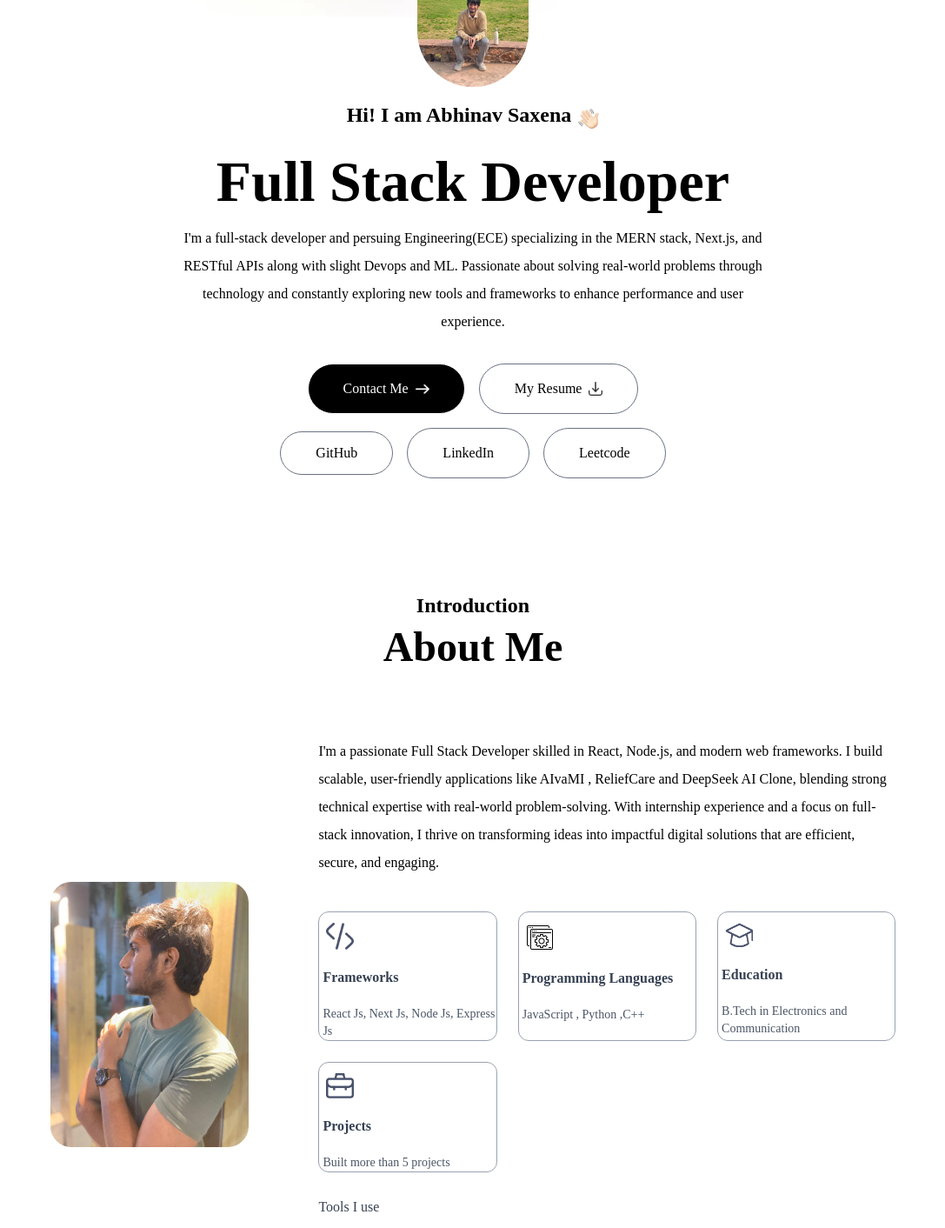
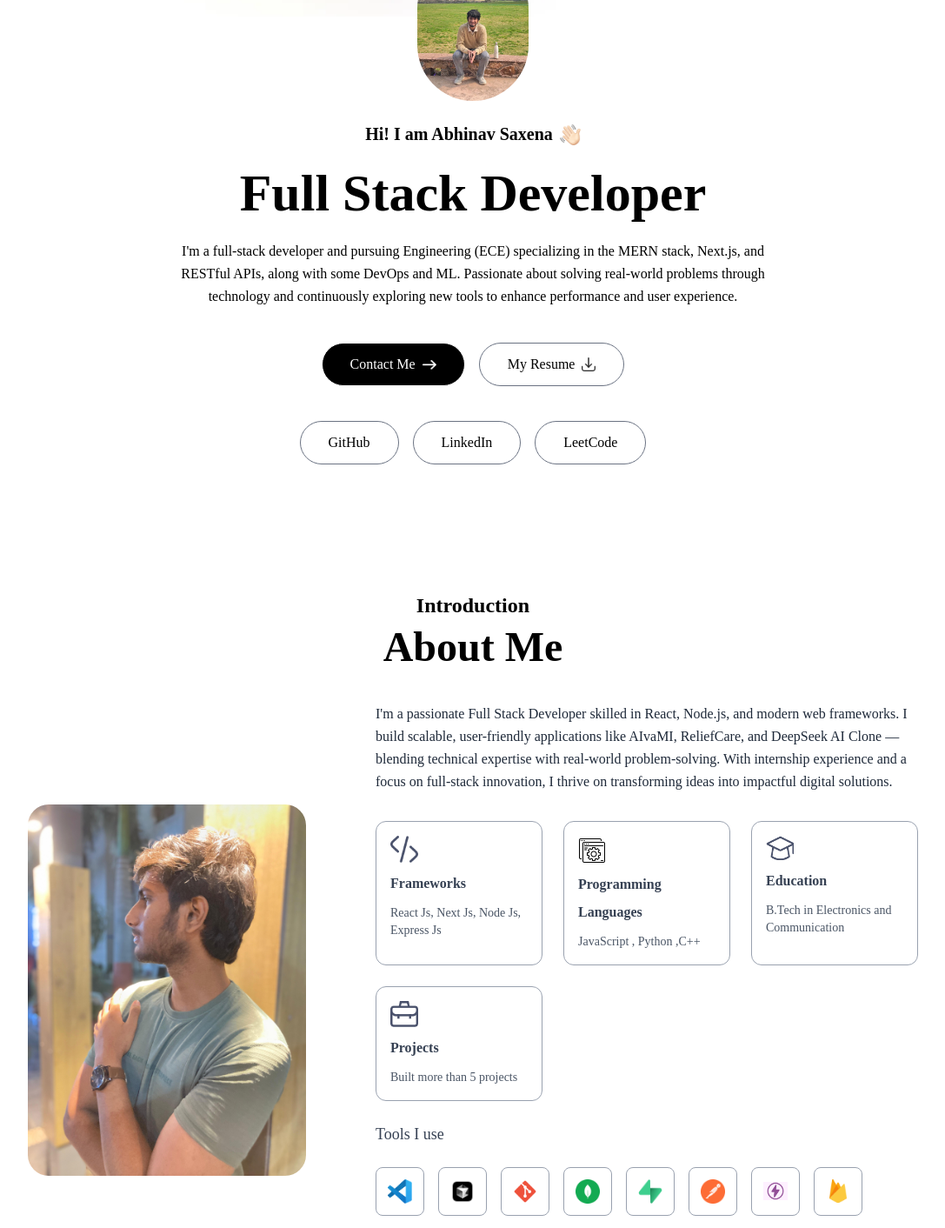
Before and after one commit to Abhinav1730/Personal-Portfolio, a Next.js app: page / in a window 1280 px wide. Shown: the part 160-1572 px from the top of the page at 87% size, without its empty margins (96-1183 px from the left). Built offline with nearby package versions, Linux system fonts and the light colour scheme; a web font is replaced by a local one.

Commit message:
Some Updates

```diff
--- a/components/About.jsx
+++ b/components/About.jsx
@@ -10,13 +10,13 @@ const About = () => {
       whileInView={{ opacity: 1 }}
       transition={{ duration: 1 }}
       id="about"
-      className="w-full px-[12%] py-10 scroll-mt-20"
+      className="w-full px-6 sm:px-10 md:px-[10%] py-10 scroll-mt-20"
     >
       <motion.h4
         initial={{ opacity: 0, y: -20 }}
         whileInView={{ opacity: 1, y: 0 }}
         transition={{ duration: 0.5, delay: 0.3 }}
-        className="text-center mb-2 text-2xl font-semibold"
+        className="text-center mb-2 text-xl sm:text-2xl font-semibold"
       >
         Introduction
       </motion.h4>
@@ -24,7 +24,7 @@ const About = () => {
         initial={{ opacity: 0, y: -20 }}
         whileInView={{ opacity: 1, y: 0 }}
         transition={{ duration: 0.5, delay: 0.5 }}
-        className="text-center text-5xl font-semibold"
+        className="text-center text-3xl sm:text-5xl font-semibold"
       >
         About Me
       </motion.h2>
@@ -33,13 +33,14 @@ const About = () => {
         initial={{ opacity: 0 }}
         whileInView={{ opacity: 1 }}
         transition={{ duration: 0.8 }}
-        className="flex flex-col w-full lg:flex-row items-center gap-20 my-20"
+        className="flex flex-col lg:flex-row items-center gap-12 lg:gap-20 my-10"
       >
+        {/* Profile Image */}
         <motion.div
           initial={{ opacity: 0, scale: 0.9 }}
           whileInView={{ opacity: 1, scale: 1 }}
           transition={{ duration: 0.6 }}
-          className="w-64 sm:w-80 rounded-3xl max-w-none"
+          className="w-48 sm:w-64 md:w-80 flex-shrink-0"
         >
           <Image
             src={assets.user_image}
@@ -47,54 +48,62 @@ const About = () => {
             className="w-full rounded-3xl"
           />
         </motion.div>
+
+        {/* Description + Info */}
         <motion.div
           initial={{ opacity: 0 }}
           whileInView={{ opacity: 1 }}
           transition={{ duration: 0.6, delay: 0.8 }}
-          className="flex-1"
+          className="flex-1 w-full"
         >
-          <p className="mb-10 max-w-2xl font-extralight">
+          <p className="mb-8 text-sm sm:text-base max-w-3xl font-extralight leading-relaxed text-gray-800 dark:text-gray-200">
             I'm a passionate Full Stack Developer skilled in React, Node.js, and
             modern web frameworks. I build scalable, user-friendly applications
-            like AIvaMI , ReliefCare and DeepSeek AI Clone, blending strong
-            technical expertise with real-world problem-solving. With internship
+            like AIvaMI, ReliefCare, and DeepSeek AI Clone — blending technical
+            expertise with real-world problem-solving. With internship
             experience and a focus on full-stack innovation, I thrive on
-            transforming ideas into impactful digital solutions that are
-            efficient, secure, and engaging.
+            transforming ideas into impactful digital solutions.
           </p>
-          <ul className="grid grid-cols-1 sm:grid-cols-3 gap-6 max-w-2xl">
+
+          {/* Info Cards */}
+          <ul className="grid grid-cols-1 sm:grid-cols-2 lg:grid-cols-3 gap-4 sm:gap-6 max-w-3xl">
             {infoList.map(({ icon, title, description }, index) => (
               <motion.li
                 whileHover={{ scale: 1.05 }}
-                className="border-[0.5px] border-gray-400 rounded-xl cursor-pointer hover:bg-[#fcf4ff] hover:-translate-y-1 duration-500"
+                className="border border-gray-400 dark:border-gray-600 rounded-xl p-4 cursor-pointer hover:bg-[#fcf4ff] dark:hover:bg-[#1e1b2f] hover:-translate-y-1 duration-300"
                 key={index}
               >
-                <Image src={icon} alt={title} className="w-8 mt-3 ml-2" />
-                <h3 className="my-4 font-semibold text-gray-700 ml-1">
+                <Image src={icon} alt={title} className="w-8 mb-2" />
+                <h3 className="mb-2 font-semibold text-gray-700 dark:text-white">
                   {title}
                 </h3>
-                <p className="text-gray-600 text-sm ml-1">{description}</p>
+                <p className="text-gray-600 dark:text-gray-300 text-sm">
+                  {description}
+                </p>
               </motion.li>
             ))}
           </ul>
+
+          {/* Tools Section */}
           <motion.h4
             initial={{ y: 20, opacity: 0 }}
             whileInView={{ y: 0, opacity: 1 }}
             transition={{ delay: 0.6, duration: 0.5 }}
-            className="my-6 text-gray-700 font-medium"
+            className="my-6 text-gray-700 dark:text-gray-300 font-medium text-lg"
           >
             Tools I use
           </motion.h4>
+
           <motion.ul
             initial={{ opacity: 0 }}
             whileInView={{ opacity: 1 }}
             transition={{ duration: 0.6, delay: 0.8 }}
-            className="flex items-center gap-3 sm:gap-5"
+            className="flex flex-wrap gap-4"
           >
             {toolsData.map((tool, index) => (
               <motion.li
                 whileHover={{ scale: 1.1 }}
-                className="flex items-center justify-center w-12 sm:w-14 aspect-square border border-gray-400 rounded-lg cursor-pointer hover:bg-[#fcf4ff] hover:-translate-y-1 duration-500"
+                className="flex items-center justify-center w-12 sm:w-14 aspect-square border border-gray-400 dark:border-gray-600 rounded-lg cursor-pointer hover:bg-[#fcf4ff] dark:hover:bg-[#1e1b2f] hover:-translate-y-1 duration-300"
                 key={index}
               >
                 <Image src={tool} alt="Tool" className="w-5 sm:w-7" />
--- a/components/Header.jsx
+++ b/components/Header.jsx
@@ -5,7 +5,8 @@ import { motion } from "motion/react";
 
 const Header = () => {
   return (
-    <div className="w-11/12 max-w-3xl text-center mx-auto h-screen flex flex-col items-center justify-center gap-4 ">
+    <div className="w-full px-6 sm:px-8 md:px-16 max-w-5xl mx-auto h-screen flex flex-col items-center justify-center gap-6 text-center">
+      {/* Profile Image */}
       <motion.div
         initial={{ scale: 0 }}
         whileInView={{ scale: 1 }}
@@ -14,95 +15,109 @@ const Header = () => {
         <Image
           src={assets.profile_img}
           alt="Profile Pic"
-          className="rounded-full w-32"
+          className="rounded-full w-24 sm:w-32"
         />
       </motion.div>
+
+      {/* Introduction Text */}
       <motion.h3
         initial={{ y: -20, opacity: 0 }}
         whileInView={{ y: 0, opacity: 1 }}
         transition={{ duration: 0.6, delay: 0.6 }}
-        className="flex items-end gap-2 text-xl md:text-2xl mb-3 font-bold"
+        className="flex items-center justify-center gap-2 text-lg sm:text-xl font-bold"
       >
-        Hi! I am Abhinav Saxena{" "}
-        <Image src={assets.hand_icon} alt="" className="w-6" />
+        Hi! I am Abhinav Saxena
+        <Image src={assets.hand_icon} alt="waving hand" className="w-5 sm:w-6" />
       </motion.h3>
+
       <motion.h1
         initial={{ y: -30, opacity: 0 }}
         whileInView={{ y: 0, opacity: 1 }}
         transition={{ duration: 0.8, delay: 0.5 }}
-        className="text-3xl sm:text-6xl lg:text-[66px] font-extrabold"
+        className="text-3xl sm:text-5xl lg:text-6xl font-extrabold"
       >
         Full Stack Developer
       </motion.h1>
+
+      {/* Description */}
       <motion.p
         initial={{ opacity: 0 }}
         whileInView={{ opacity: 1 }}
         transition={{ duration: 0.6, delay: 0.7 }}
-        className="max-w-2xl mx-auto font-extralight"
+        className="max-w-2xl text-sm sm:text-base font-extralight leading-relaxed"
       >
-        I'm a full-stack developer and persuing Engineering(ECE) specializing in
-        the MERN stack, Next.js, and RESTful APIs along with slight Devops and
-        ML. Passionate about solving real-world problems through technology and
-        constantly exploring new tools and frameworks to enhance performance and
-        user experience.
+        I'm a full-stack developer and pursuing Engineering (ECE) specializing in the MERN stack,
+        Next.js, and RESTful APIs, along with some DevOps and ML. Passionate about solving
+        real-world problems through technology and continuously exploring new tools to enhance
+        performance and user experience.
       </motion.p>
-      <div className="flex flex-col sm:flex-row items-center gap-4 mt-4">
+
+      {/* Action Buttons */}
+      <div className="flex flex-wrap justify-center gap-4 mt-4">
         <motion.a
           initial={{ y: 30, opacity: 0 }}
           whileInView={{ y: 0, opacity: 1 }}
           transition={{ duration: 0.6, delay: 1 }}
           href="#contact"
-          className="px-10 py-3 border border-white rounded-full bg-black text-white flex items-center gap-2"
+          className="px-8 py-2 rounded-full bg-black text-white border border-white flex items-center gap-2"
         >
-          Contact Me{" "}
+          Contact Me
           <Image
             src={assets.right_arrow_white}
-            alt="Profile Pic"
+            alt="arrow icon"
             className="w-4"
           />
         </motion.a>
+
         <motion.a
           initial={{ y: 30, opacity: 0 }}
           whileInView={{ y: 0, opacity: 1 }}
           transition={{ duration: 0.6, delay: 1.2 }}
           href="/resume.pdf"
           download
-          className="px-10 py-3 border rounded-full border-gray-500 flex items-center gap-2"
+          className="px-8 py-2 rounded-full border border-gray-500 flex items-center gap-2"
         >
-          My Resume{" "}
-          <Image src={assets.download_icon} alt="Profile Pic" className="w-4" />
+          My Resume
+          <Image src={assets.download_icon} alt="download" className="w-4" />
         </motion.a>
       </div>
-      <div className="flex flex-col sm:flex-row items-center gap-4">
+
+      {/* Social Buttons */}
+      <div className="flex flex-wrap justify-center gap-4 mt-4">
         <motion.a
           initial={{ y: 30, opacity: 0 }}
           whileInView={{ y: 0, opacity: 1 }}
           transition={{ duration: 0.6, delay: 1.4 }}
           target="_blank"
+          rel="noopener noreferrer"
           href="https://github.com/Abhinav1730"
-          className="px-10 py-2 border rounded-full border-gray-500 flex items-center gap-2"
+          className="px-8 py-2 border rounded-full border-gray-500 flex items-center gap-2"
         >
           GitHub
         </motion.a>
+
         <motion.a
           initial={{ y: 30, opacity: 0 }}
           whileInView={{ y: 0, opacity: 1 }}
           transition={{ duration: 0.6, delay: 1.6 }}
           target="_blank"
+          rel="noopener noreferrer"
           href="https://www.linkedin.com/in/abhinav-saxena-124a81360"
-          className="px-10 py-3 border rounded-full border-gray-500 flex items-center gap-2"
+          className="px-8 py-2 border rounded-full border-gray-500 flex items-center gap-2"
         >
           LinkedIn
         </motion.a>
+
         <motion.a
           initial={{ y: 30, opacity: 0 }}
           whileInView={{ y: 0, opacity: 1 }}
           transition={{ duration: 0.6, delay: 1.8 }}
           target="_blank"
+          rel="noopener noreferrer"
           href="https://leetcode.com/u/abhinav3009/"
-          className="px-10 py-3 border rounded-full border-gray-500 flex items-center gap-2"
+          className="px-8 py-2 border rounded-full border-gray-500 flex items-center gap-2"
         >
-          Leetcode
+          LeetCode
         </motion.a>
       </div>
     </div>
```
